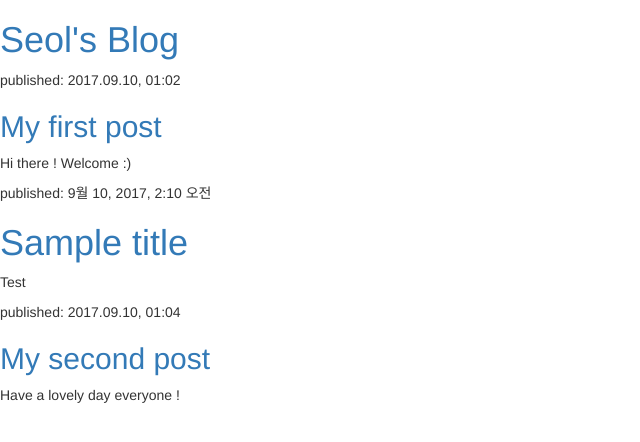
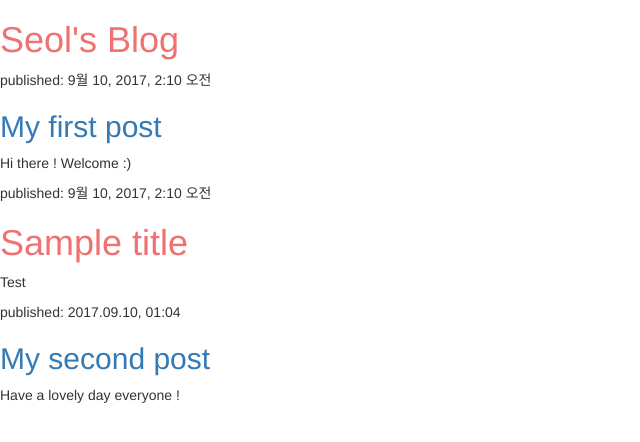
Before and after one commit to parkseol/my-first-blog, a Django app: template blog/templates/blog/post_list.html in a window 1280 px wide. Shown: the top 442 px of the page, without its empty margins (0-640 px from the left). Run offline with Django 3.2, Linux system fonts and the light colour scheme; the template is opened without the code that fills it: values that come from a table or form of the project are taken from there, others are empty; data comes from the database, SQL or seed files in the repository; some libraries are stand-ins or nearby versions.

Commit message:
Changed the HTML for the site.

```diff
--- /dev/null
+++ b/blog/static/css/blog.css
@@ -0,0 +1,3 @@
+h1 a {
+    color: #F07171;
+}
--- a/blog/templates/blog/post_list.html
+++ b/blog/templates/blog/post_list.html
@@ -1,8 +1,10 @@
+{% load staticfiles %}
 <html>
     <head>
 
 <link rel="stylesheet" href="//maxcdn.bootstrapcdn.com/bootstrap/3.2.0/css/bootstrap.min.css">
 <link rel="stylesheet" href="//maxcdn.bootstrapcdn.com/bootstrap/3.2.0/css/bootstrap-theme.min.css">
+<link rel="stylesheet" href="{% static 'css/blog.css' %}">
         <title>Seol's Blog</title>
     </head>
     <body>
@@ -10,8 +12,8 @@
             <h1><a href="">Seol's Blog</a></h1>
         </div>
 
-
-            <p>published: 2017.09.10, 01:02</p>
+        {% for post in posts %}
+            <p>published: {{ post.published_date }}</p>
             <h2><a href="">My first post</a></h2>
             <p>Hi there ! Welcome :) </p>
 
@@ -31,6 +33,6 @@
             <p>published: 2017.09.10, 01:04</p>
             <h2><a href="">My second post</a></h2>
             <p>Have a lovely day everyone !</p>
-
+         {% endfor %}
     </body>
 </html>
--- a/blog/views.py
+++ b/blog/views.py
@@ -1,7 +1,4 @@
 from django.shortcuts import render
-from django.utils import timezone
-from .models import Post
 
 def post_list(request):
-    posts = Post.objects.filter(published_date__lte=timezone.now()).order_by('published_date')
-    return render(request, 'blog/post_list.html', {'posts': posts})
+    return render(request, 'blog/post_list.html', {})
```
Also changed, not shown: blog/urls.py (line endings or trailing spaces).
